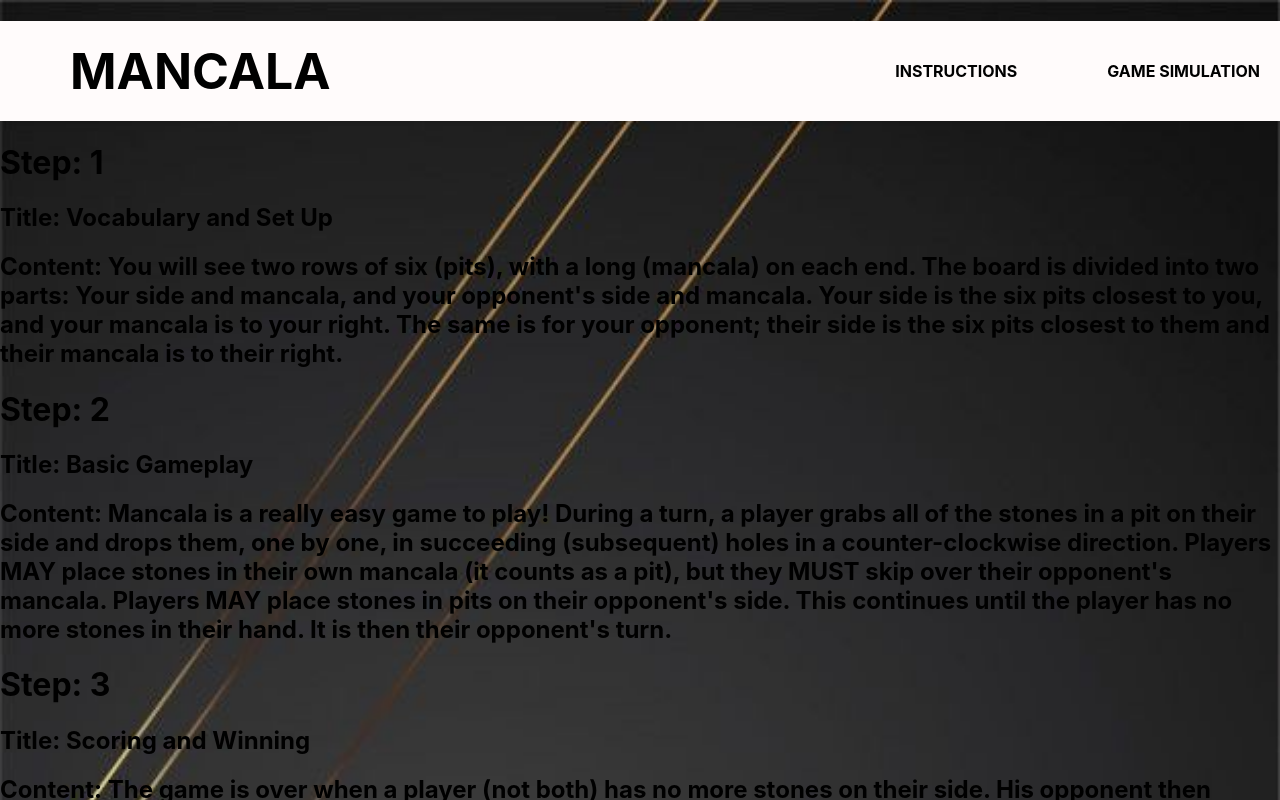
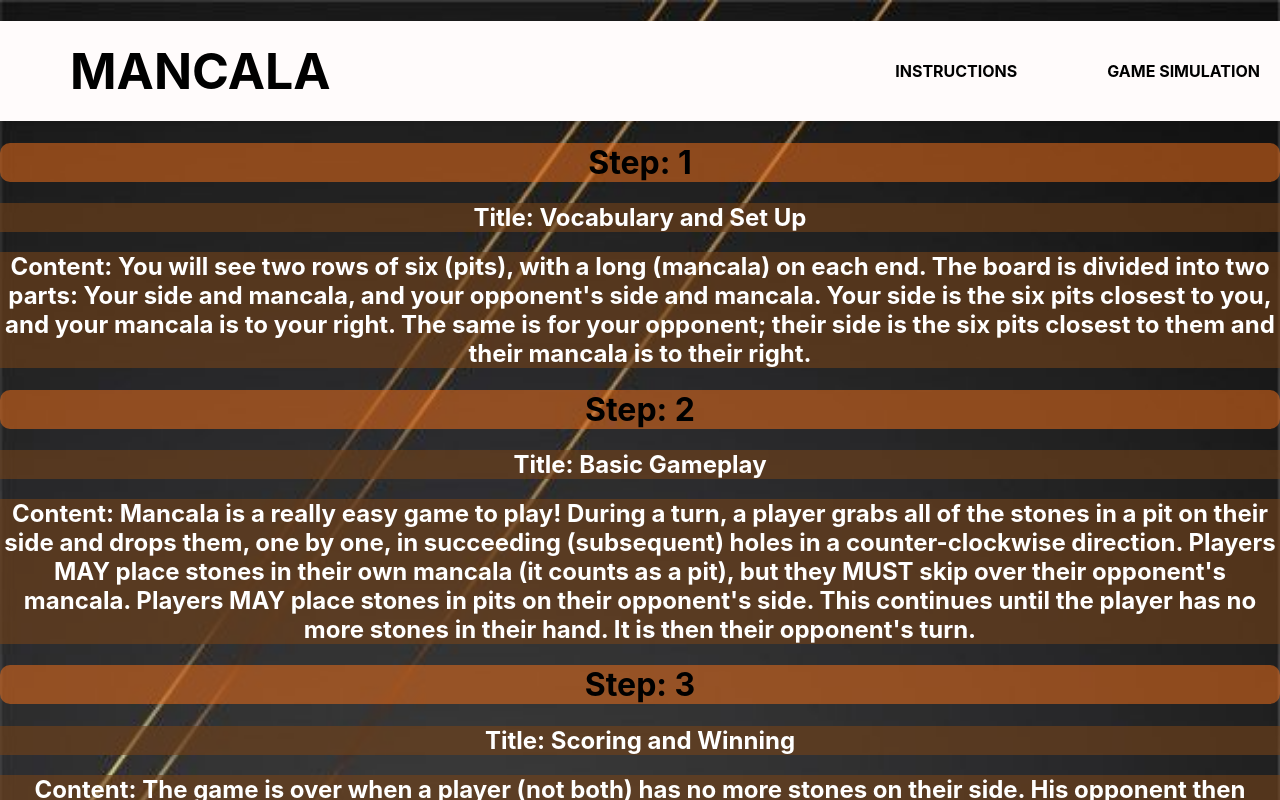
Before and after one commit to papaB3A/simbaz-mancala-solution, a React (Create React App) app in the folder my-app/: page / in a window 1280 px wide. Shown: the top 800 px of the page. Built offline with nearby package versions, Linux system fonts and the light colour scheme.

Commit message:
finished styling

```diff
--- a/my-app/package.json
+++ b/my-app/package.json
@@ -9,6 +9,7 @@
     "@testing-library/user-event": "^13.5.0",
     "react": "^18.3.1",
     "react-dom": "^18.3.1",
+    "react-router-dom": "^6.28.0",
     "react-scripts": "5.0.1",
     "web-vitals": "^2.1.4"
   },
--- a/my-app/src/App.css
+++ b/my-app/src/App.css
@@ -48,6 +48,19 @@
   margin-right: 50px;
   align-self: center;
 
+}
+
+.inst{
+  color: black;
+  background-color: rgba(235, 110, 27, 0.541);
+  border-radius: 10px;
+  text-align: center;
+}
+
+h2{
+  color: white;
+  text-align: center;
+  background-color: #75431a9a;
 }
 
 
--- a/my-app/src/components/Instructions.js
+++ b/my-app/src/components/Instructions.js
@@ -1,7 +1,7 @@
 const Person = (props) => {
     return (
         <>
-            <h1>Step: {props.step}</h1>
+            <h1 className="inst">Step: {props.step}</h1>
             <h2>Title: {props.title}</h2>
             <h2>Content: {props.content}</h2>
         </>
@@ -14,7 +14,8 @@ const Instructions = () => {
             <Person
                 step={1}
                 title="Vocabulary and Set Up"
-                content="You will see two rows of six (pits), with a long (mancala) on each end. The board is divided into two parts: Your side and mancala, and your opponent's side and mancala. Your side is the six pits closest to you, and your mancala is to your right. The same is for your opponent; their side is the six pits closest to them and their mancala is to their right."
+                content="You will see two rows of six (pits),
+                 with a long (mancala) on each end. The board is divided into two parts: Your side and mancala, and your opponent's side and mancala. Your side is the six pits closest to you, and your mancala is to your right. The same is for your opponent; their side is the six pits closest to them and their mancala is to their right."
             />
             <Person
                 step={2}
@@ -32,6 +33,7 @@ const Instructions = () => {
                 content="If, when dropping stones in pits, you drop a stone into your own mancala and that is the last stone in your hand, then you get to go again. If, when dropping stones into pits, you drop a stone into a pit that was previously empty, and the pit is on your side, AND that was the last stone in your hand, you take all of the stones in the pit directly above, and place them into your mancala."
             />
             <Person
+                step={5}
                 title="Good Luck!"
                 content="Now you are ready to play Mancala! Have fun and strategize wisely."
             />
```
Also changed, not shown: 1 other file (tests, documents, lock files or other folders).
